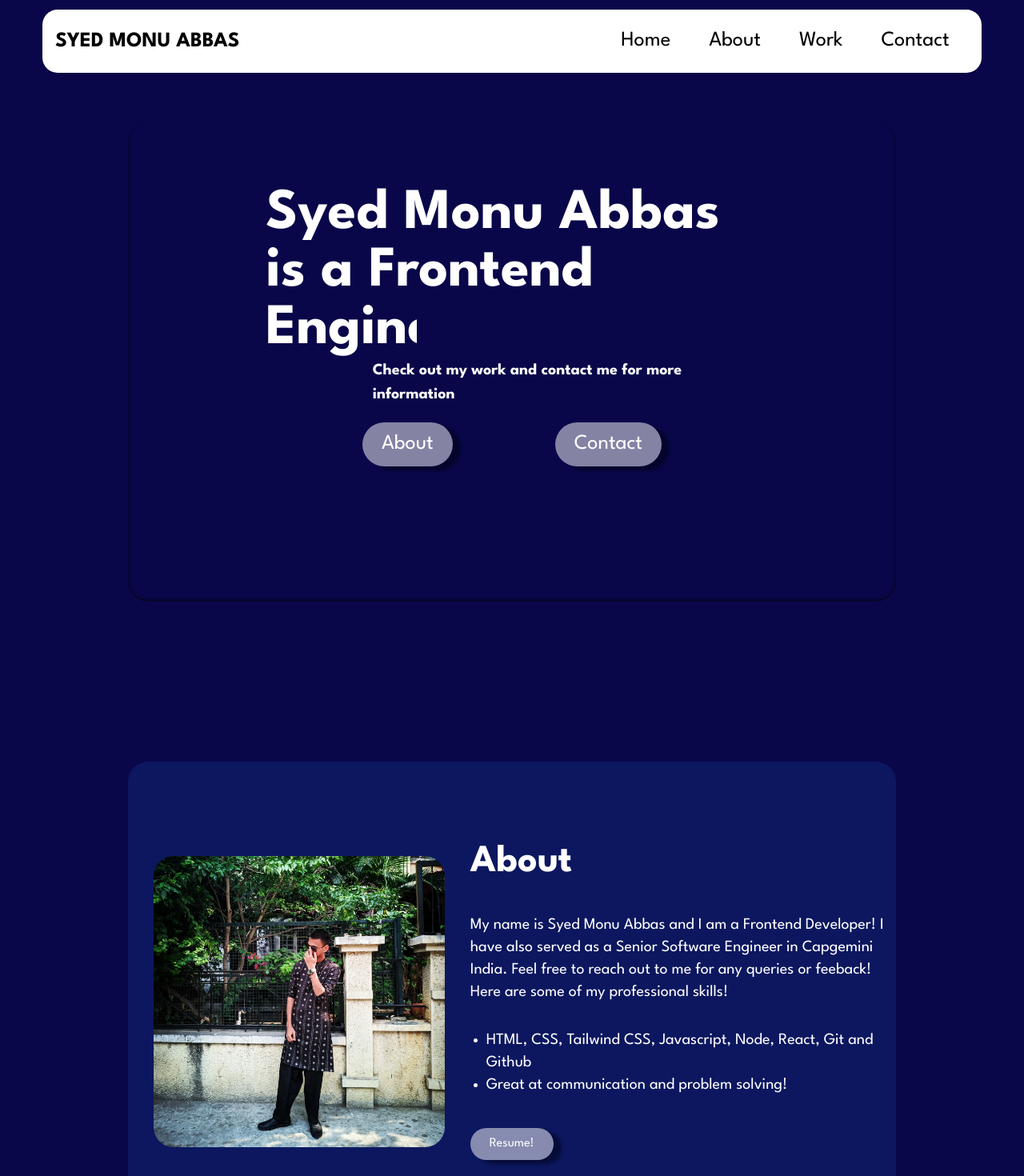
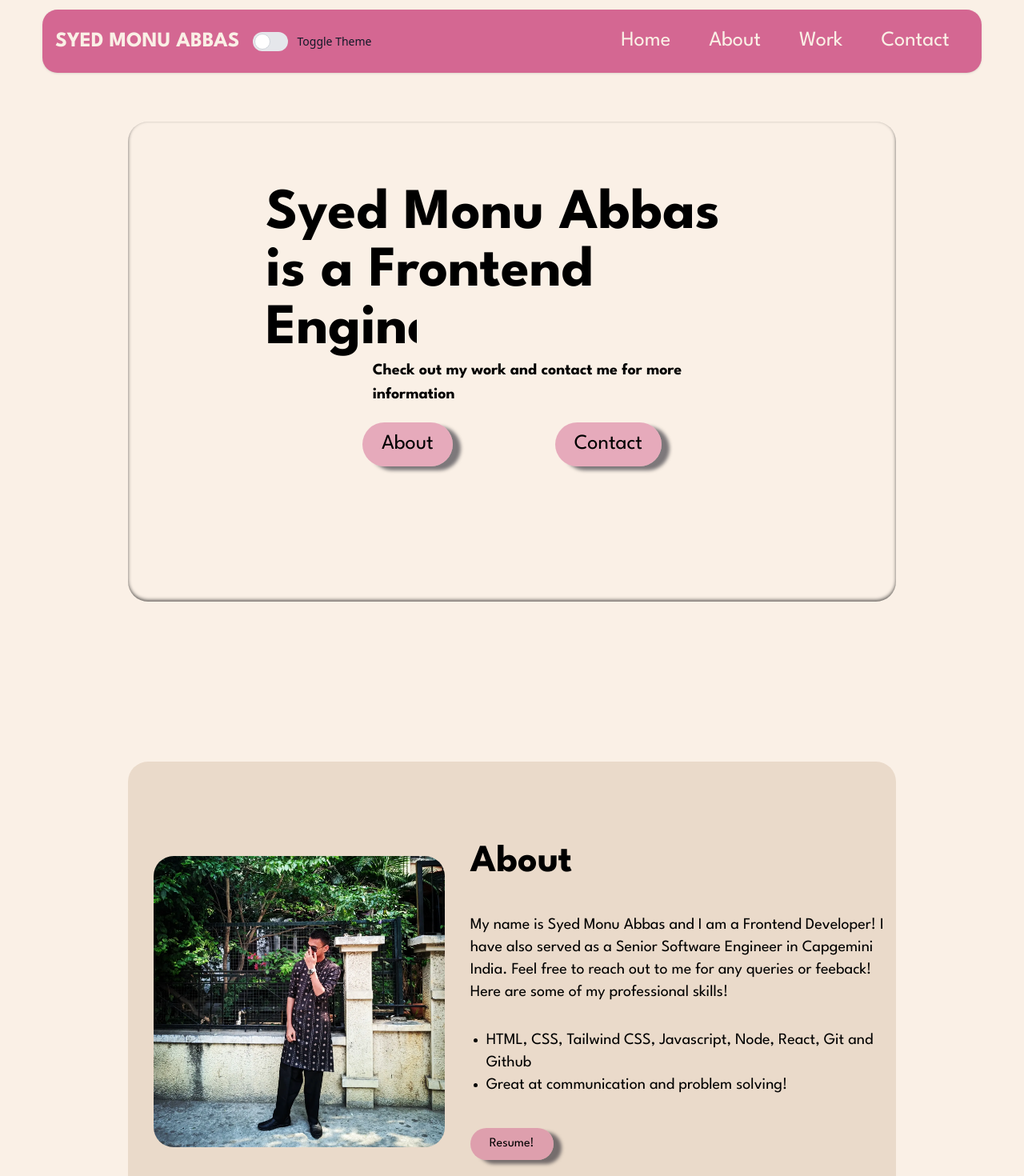
Before and after one commit to SMARTRON7/Portfolio-Website, a React (Vite) app in the folder My_Portfolio/: page /home in a window 1280 px wide. Shown: the top 1470 px of the page at 80% size. Built offline with nearby package versions, Linux system fonts and the light colour scheme.

Commit message:
Added dark and light theme

```diff
--- a/My_Portfolio/src/App.jsx
+++ b/My_Portfolio/src/App.jsx
@@ -2,6 +2,7 @@ import { Header, Footer } from "./components"
 import { Outlet, useNavigate } from "react-router-dom"
 import ScrollToTop from "./components/ScrollToTop"
 import { useEffect, useState } from "react";
+import { ThemeProvider } from './contexts/theme'
 
 function App() {
 
@@ -22,9 +23,26 @@ function App() {
     return () => clearTimeout(timer);
   }, [navigate]);
 
+  const [themeMode, setThemeMode] = useState("light")
+
+  const lightTheme = () => {
+    setThemeMode("light")
+  }
+  const darkTheme = () => {
+    setThemeMode("dark")
+  }
+
+  // actual change in theme
+
+  useEffect(() => {
+    document.querySelector("html").classList.remove("light", "dark")
+    document.querySelector("html").classList.add(themeMode)
+  }, [themeMode])
+
   return (
     <div>
-      <div className='w-full min-h-screen flex flex-wrap content-between bg-darkblue'>
+      <ThemeProvider value={{ themeMode, lightTheme, darkTheme }}>
+        <div className='w-full min-h-screen flex flex-wrap content-between bg-skintone dark:bg-darkblue'>
           <div className='w-full block mt-3'>
             <ScrollToTop />
             <div className="w-full flex justify-center ">
@@ -47,6 +65,7 @@ function App() {
             </div>
           </div>
         </div>
+      </ThemeProvider>
     </div>
   )
 }
--- a/My_Portfolio/src/components/Header/Header.jsx
+++ b/My_Portfolio/src/components/Header/Header.jsx
@@ -1,6 +1,6 @@
 import { Link, useNavigate } from 'react-router-dom'
 import { Link as Scroll } from 'react-scroll'
-import { Container, Logo } from '../index'
+import { Container, Logo, ThemeBtn } from '../index'
 import { useEffect, useState } from 'react'
 import { useLocation } from 'react-router-dom';
 import { Menu, X } from 'lucide-react'
@@ -37,7 +37,7 @@ function Header() {
     }, [pathname]);
 
 
-    const classes = `fixed header-section d-none flex bg-white py-3 w-11/12 shadow rounded-[19px]`
+    const classes = `fixed header-section d-none flex bg-babypink dark:bg-white py-3 w-11/12 shadow rounded-[19px]`
 
     const [isOpen, setIsOpen] = useState(false)
     const toggleNavBar = () => {
@@ -54,7 +54,12 @@ function Header() {
                             <Logo />
                         </Link>
                     </div >
-                    <ul className='hidden md:flex ml-auto items-center text-black font-spartan font-light text-[26.26px]'>
+                    <div className='flex -flex-wrap items-center justify-center'>
+                        <div className="w-full max-w-sm mx-auto flex justify-end">
+                            <ThemeBtn />
+                        </div>
+                    </div>
+                    <ul className='hidden md:flex ml-auto items-center text-skintone dark:text-black font-spartan font-light text-[26.26px]'>
                         <li>
                             <Scroll
                                 to={navItems.slug}
@@ -62,14 +67,14 @@ function Header() {
                                 smooth={true}
                                 offset={-50}
                                 duration={500}
-                            ><button className='inline-block duration-200 hover:bg-blue-100 rounded-full cursor-pointer px-6 py-2'
+                            ><button className='inline-block duration-200 hover:bg-pink-200 hover:bg-opacity-50 dark:hover:bg-blue-100 rounded-full cursor-pointer px-6 py-2'
                                 onClick={() => navigate(navItems.slug)}
                             >{navItems.name}
                                 </button></Scroll>
                         </li>
 
                         {!hideAboutAndWork && scrollItems.map((item) =>
-                            <li key={item.name} className='inline-block px-6 py-2 duration-200 hover:bg-blue-100 rounded-full cursor-pointer'>
+                            <li key={item.name} className='inline-block px-6 py-2 duration-200 hover:bg-pink-200 hover:bg-opacity-50 dark:hover:bg-blue-100 rounded-full cursor-pointer'>
                                 <Scroll
                                     to={item.slug}
                                     spy={true}
@@ -82,7 +87,7 @@ function Header() {
                         <li>
                             <button
                                 onClick={() => navigate(navItem.slug)}
-                                className='inline-bock px-6 py-2 duration-200 hover:bg-blue-100 rounded-full'
+                                className='inline-bock px-6 py-2 duration-200 hover:bg-pink-200 hover:bg-opacity-50 dark:hover:bg-blue-100 rounded-full'
                             >{navItem.name}
                             </button>
                         </li>
--- a/My_Portfolio/src/components/Logo.jsx
+++ b/My_Portfolio/src/components/Logo.jsx
@@ -2,7 +2,7 @@ import React from 'react'
 
 function Logo() {
     return (
-        <div className='text-black font-spartan text-xl md:text-[26.26px] font-bold'>SYED MONU ABBAS</div>
+        <div className='text-skintone dark:text-black font-spartan text-xl md:text-[26.26px] font-bold'>SYED MONU ABBAS</div>
     )
 }
 
--- a/My_Portfolio/src/components/ScrollToTop.jsx
+++ b/My_Portfolio/src/components/ScrollToTop.jsx
@@ -24,7 +24,7 @@ const ScrollToTop = () => {
         <div>
             {showScrollTopButton && (
                 <FaAngleDoubleUp
-                    className="fixed right-5 bottom-[15px]  h-10 w-10  text-[#3b5291] cursor-pointer rounded-[50%] border-2 border-solid border-[#3b5291] hover:animate-none hover:text-[#b2b2fd] hover:border-2 hover:border-solid hover:border-[#b2b2fd]"
+                    className="fixed right-5 bottom-[15px]  h-10 w-10  text-pink-600 dark:text-[#3b5291] cursor-pointer rounded-[50%] border-2 border-solid border-pink-200 dark:border-[#3b5291] hover:animate-none hover:text-pink-900 dark:hover:text-[#b2b2fd] hover:border-2 hover:border-solid hover:border-pink-600 dark:hover:border-[#b2b2fd]"
                     onClick={scrollTop}
                 />
             )}
--- /dev/null
+++ b/My_Portfolio/src/components/ThemeBtn.jsx
@@ -0,0 +1,30 @@
+import React from 'react'
+import useTheme from '../contexts/theme';
+
+export default function ThemeBtn() {
+
+    const { themeMode, lightTheme, darkTheme } = useTheme()
+    const onChangeBtn = (e) => {
+        const darkModeStatus = e.currentTarget.checked
+        if (darkModeStatus) {
+            darkTheme()
+        }
+        else {
+            lightTheme()
+        }
+
+    }
+    return (
+        <label className="relative inline-flex items-center cursor-pointer">
+            <input
+                type="checkbox"
+                value=""
+                className="sr-only peer"
+                onChange={onChangeBtn}
+                checked={themeMode === "dark"}
+            />
+            <div className="w-11 h-6 bg-gray-200 peer-focus:outline-none peer-focus:ring-4 peer-focus:ring-babypink dark:peer-focus:ring-blue-800 rounded-full peer dark:bg-gray-700 peer-checked:after:translate-x-full peer-checked:after:border-white after:content-[''] after:absolute after:top-[2px] after:left-[2px] after:bg-white after:border-gray-300 after:border after:rounded-full after:h-5 after:w-5 after:transition-all dark:border-gray-600 peer-checked:bg-blue-600"></div>
+            <span className="ml-3 text-sm font-medium text-gray-900">Toggle Theme</span>
+        </label>
+    );
+}
--- a/My_Portfolio/src/components/index.js
+++ b/My_Portfolio/src/components/index.js
@@ -2,6 +2,7 @@ import Container from "./Container/Container";
 import Header from "./Header/Header"
 import Footer from "./Footer/Footer"
 import Logo from "./Logo"
+import ThemeBtn from "./ThemeBtn";
 
 
 export {
@@ -9,4 +10,5 @@ export {
     Header,
     Footer,
     Logo,
+    ThemeBtn
 }
--- /dev/null
+++ b/My_Portfolio/src/contexts/theme.js
@@ -0,0 +1,13 @@
+import { createContext, useContext } from "react";
+
+export const ThemeContext = createContext({
+    themeMode: "light",
+    darkTheme: () => { },
+    lightTheme: () => { },
+})
+
+export const ThemeProvider = ThemeContext.Provider
+
+export default function useTheme() {
+    return useContext(ThemeContext)
+}
--- a/My_Portfolio/src/pages/Home.jsx
+++ b/My_Portfolio/src/pages/Home.jsx
@@ -34,16 +34,16 @@ function Home() {
         <div className={`transition-opacity duration-1000 ${fadeIn ? 'opacity-100' : 'opacity-0'}`}>
             <div className='mt-10 w-full h-screen flex items-center justify-center' id='home'>
                 <div className='w-3/4 h-3/4 shadow-[inset_0_-2px_4px_rgba(0,0,0,0.6)] rounded-[25px] md:space-y-0 space-y-10 md:p-0 p-2'>
-                    <div className=' grid items-center justify-start md:justify-center pr-[5%] pt-20 shrink-0'>
-                        <p className='text-white font-spartan text-3xl md:text-7xl font-bold typing-effect paragraph-1'>Syed Monu Abbas</p>
-                        <p className='text-white font-spartan text-3xl md:text-7xl font-bold typing-effect paragraph-2'>is a Frontend</p>
-                        <p className='text-white font-spartan text-3xl md:text-7xl font-bold typing-effect paragraph-3'>Engineer!</p>
+                    <div className=' text-black dark:text-white grid items-center justify-start md:justify-center pr-[5%] pt-20 shrink-0'>
+                        <p className=' font-spartan text-3xl md:text-7xl font-bold typing-effect paragraph-1'>Syed Monu Abbas</p>
+                        <p className='font-spartan text-3xl md:text-7xl font-bold typing-effect paragraph-2'>is a Frontend</p>
+                        <p className='font-spartan text-3xl md:text-7xl font-bold typing-effect paragraph-3'>Engineer!</p>
                     </div>
-                    <div className='grid justify-start md:justify-end pr-[27.9%]'>
-                        <p className='text-white font-spartan text-[15px] md:text-[20px] font-semibold'>Check out my work and contact me for more</p>
-                        <p className='text-white font-spartan text-[15px] md:text-[20px] font-semibold'>information</p>
+                    <div className='text-black dark:text-white grid justify-start md:justify-end pr-[27.9%]'>
+                        <p className='font-spartan text-[15px] md:text-[20px] font-semibold'>Check out my work and contact me for more</p>
+                        <p className='font-spartan text-[15px] md:text-[20px] font-semibold'>information</p>
                     </div>
-                    <div className=' bg-opacity-40 pt-5 flex items-center justify-center text-white font-spartan font-light text-[20px] md:text-[26.26px] space-x-[20%] md:space-x-32'>
+                    <div className=' bg-opacity-40 pt-5 flex items-center justify-center text-black dark:text-white font-spartan font-light text-[20px] md:text-[26.26px] space-x-[20%] md:space-x-32'>
                         <Scroll
                             to={'about'}
                             spy={true}
@@ -51,13 +51,13 @@ function Home() {
                             offset={-50}
                             duration={500}>
                             <button
-                                className='bg-white bg-opacity-50 inline-block px-3 py-1 md:px-6 md:py-2 duration-200 hover:bg-blue-100 hover:text-black rounded-full cursor-pointer shadow-[rgba(0,0,15,0.5)_10px_5px_4px_0px] border-black'
+                                className='bg-babypink dark:bg-white bg-opacity-50 inline-block px-3 py-1 md:px-6 md:py-2 duration-200 hover:bg-pink-200 dark:hover:bg-blue-100 hover:text-black rounded-full cursor-pointer shadow-[rgba(0,0,15,0.5)_10px_5px_4px_0px] border-black'
                             >
                                 About
                             </button>
                         </Scroll>
                         <button
-                            className='bg-white bg-opacity-50 inline-block px-3 py-1 md:px-6 md:py-2 duration-200 hover:bg-blue-100 hover:text-black rounded-full cursor-pointer shadow-[rgba(0,0,15,0.5)_10px_5px_4px_0px] border-black'
+                            className='bg-babypink dark:bg-white bg-opacity-50 inline-block px-3 py-1 md:px-6 md:py-2 duration-200 hover:bg-pink-200 dark:hover:bg-blue-100 hover:text-black rounded-full cursor-pointer shadow-[rgba(0,0,15,0.5)_10px_5px_4px_0px] border-black'
                             onClick={() => navigate("/contact")}>
                             Contact
                         </button>
@@ -65,13 +65,13 @@ function Home() {
                 </div>
             </div>
             <div className='w-full h-screen flex items-center justify-center' id='about'>
-                <div className='md:w-3/4 md:h-3/4 w-11/12 h-11/12 flex items-center bg-midblue rounded-[25px]'>
+                <div className='md:w-3/4 md:h-3/4 w-11/12 h-11/12 flex items-center bg-darkskin dark:bg-midblue rounded-[25px]'>
                     <div className=' w-full h-fit  flex items-center md:flex-row flex-col'>
                         <div className=' w-3/4 flex justify-center items-center p-2 md:p-8'>
                             <img className='rounded-[25px]' src={Profile} alt="Profile Picture" />
                         </div>
                         <div className=' w-full h-full flex items-center'>
-                            <div className='flex flex-col space-y-10 w-full text-white font-spartan md:m-0 m-4'>
+                            <div className='flex flex-col space-y-10 w-full text-black dark:text-white font-spartan md:m-0 m-4'>
                                 <p className='font-bold text-xl md:text-5xl'>
                                     About
                                 </p>
@@ -90,7 +90,7 @@ function Home() {
                                     </ul>
                                 </div>
                                 <div>
-                                    <button className='bg-white bg-opacity-50 inline-block px-3 py-1 md:px-6 md:py-2 duration-200 hover:bg-blue-100 hover:text-black rounded-full cursor-pointer shadow-[rgba(0,0,15,0.5)_10px_5px_4px_0px] border-black'
+                                    <button className='bg-babypink dark:bg-white bg-opacity-50 inline-block px-3 py-1 md:px-6 md:py-2 duration-200 hover:bg-pink-200 dark:hover:bg-blue-100 hover:text-black rounded-full cursor-pointer shadow-[rgba(0,0,15,0.5)_10px_5px_4px_0px] border-black'
                                     >
                                         Resume!
                                     </button>
@@ -101,12 +101,12 @@ function Home() {
                 </div>
             </div>
             <div className='w-full h-screen flex items-center justify-center' id='work'>
-                <div className='w-3/4 h-3/4 flex bg-midblue rounded-[25px]'>
+                <div className='w-3/4 h-3/4 flex bg-darkskin dark:bg-midblue rounded-[25px]'>
                     <div className='w-full h-full flex flex-col items-center justify-center'>
-                        <div className=' h-fit flex flex-wrap justify-center text-white font-spartan font-bold text-2xl md:text-5xl'>Work</div>
+                        <div className=' h-fit flex flex-wrap justify-center text-black dark:text-white font-spartan font-bold text-2xl md:text-5xl'>Work</div>
                         <div className=' w-3/4 h-3/4 flex md:flex-row flex-col items-center justify-between overflow-auto'>
                             {repos.map((item) =>
-                                <div key={item.name} className=' bg-white bg-opacity-30 md:w-1/4 w-1/2 h-1/2 m-2 rounded-[25px] flex items-center justify-center text-white font-spartan
+                                <div key={item.name} className=' bg-babypink dark:bg-white bg-opacity-30 md:w-1/4 w-1/2 h-1/2 m-2 rounded-[25px] flex items-center justify-center text-black dark:text-white font-spartan
                                                                     md:text-2xl text-lg transition-transform transform hover:scale-105 hover:shadow-lg'>
                                     <Link to={item.url}>
                                         {item.name}
--- a/My_Portfolio/tailwind.config.js
+++ b/My_Portfolio/tailwind.config.js
@@ -4,6 +4,7 @@ export default {
     "./index.html",
     "./src/**/*.{js,ts,jsx,tsx}",
   ],
+  darkMode: "class",
   theme: {
     extend: {
       colors: {
@@ -11,7 +12,10 @@ export default {
         midblue: "#0C175F",
         midpurple: "#8C89E7",
         lightpurple: "#E7E9F5",
-        lightbeige: "#D1D1D1"
+        lightbeige: "#D1D1D1",
+        babypink: "#D46792",
+        skintone: "#FAF0E6",
+        darkskin: "#EADACA"
       },
       fontFamily: {
         'spartan': ['"League Spartan"', 'sans-serif'],
```
Also changed, not shown: My_Portfolio/src/components/Footer/Footer.jsx (+11 -11 lines), My_Portfolio/src/pages/Contact.jsx (+14 -14 lines). Lines whose indentation alone changed are shown as unchanged.
